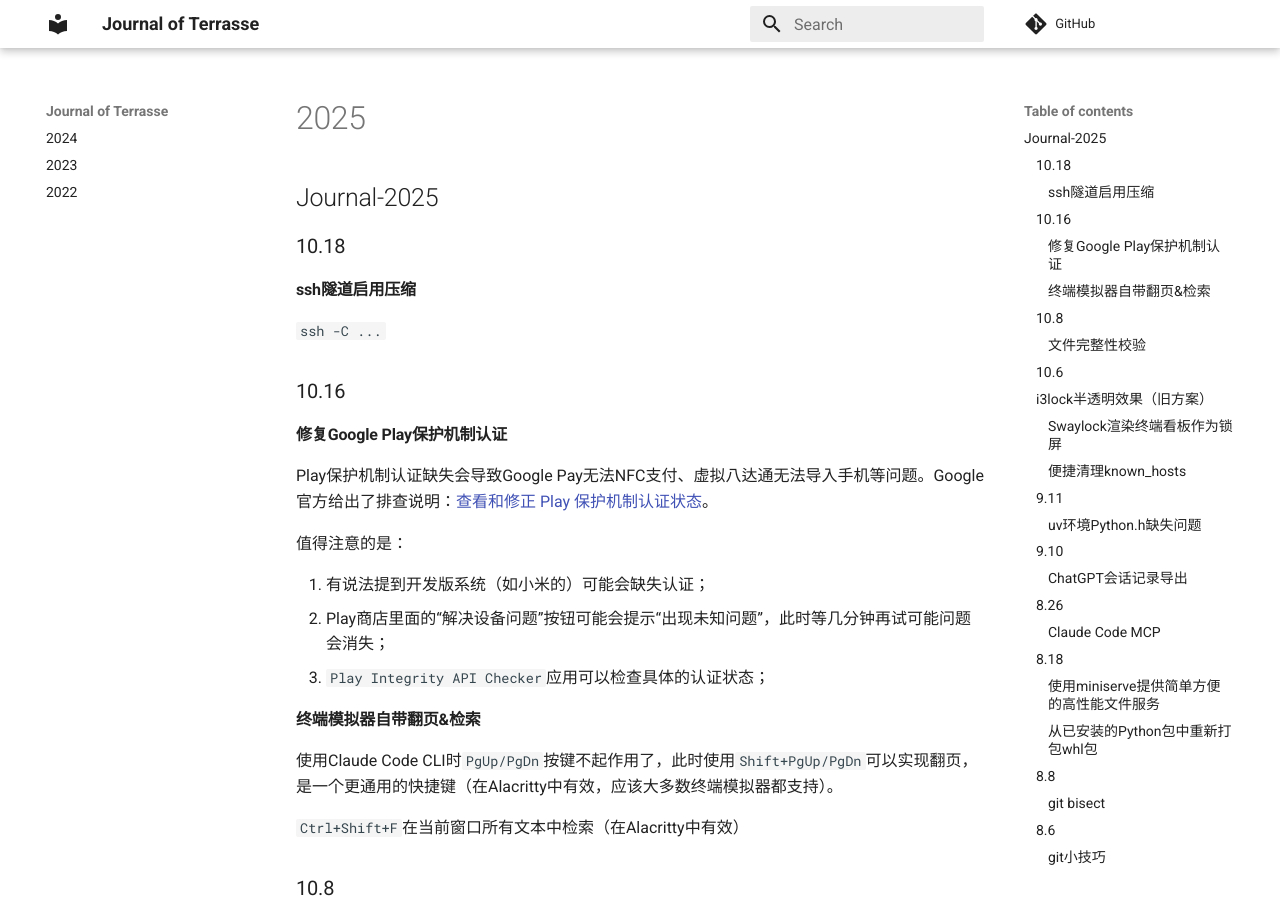
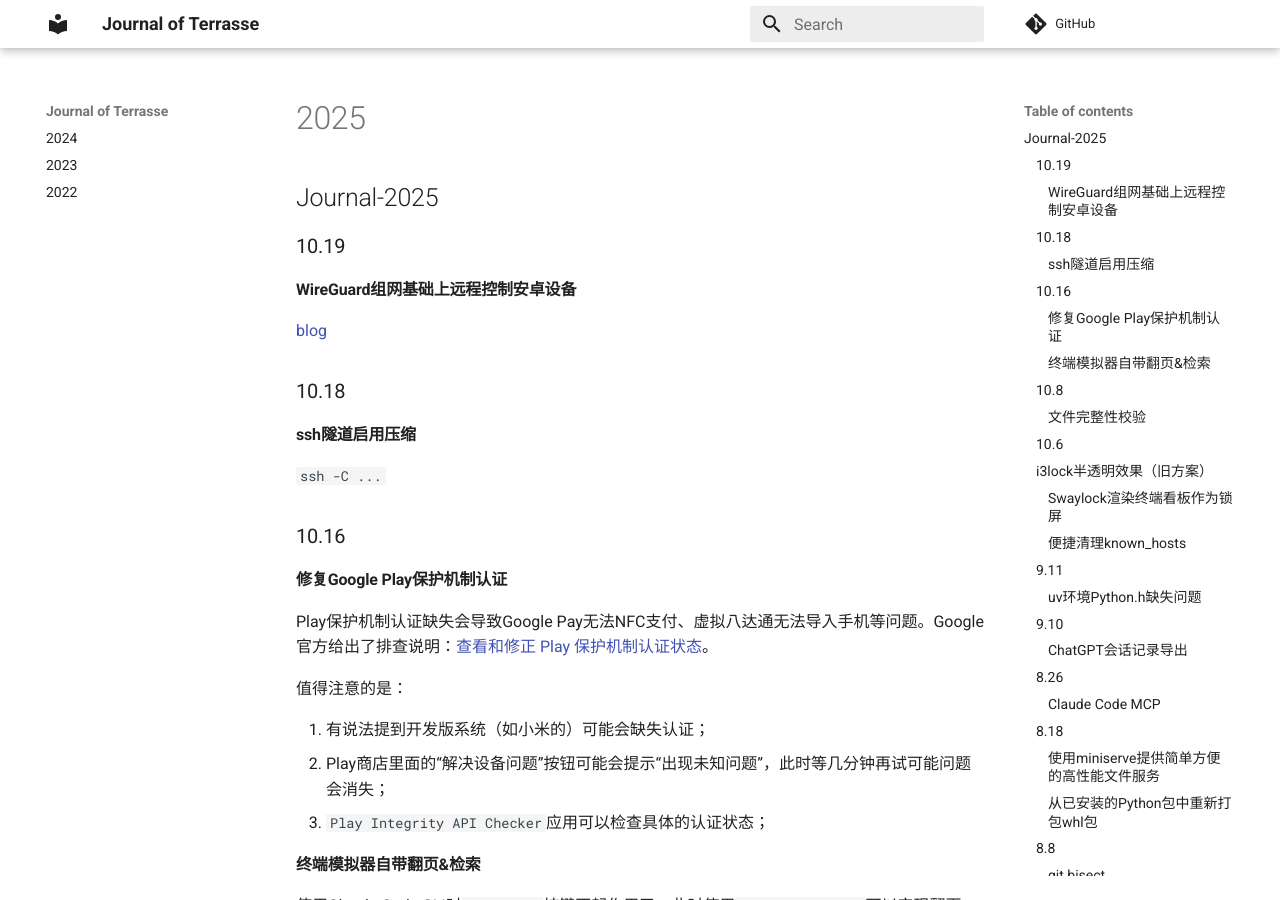
Before and after one commit to Jerry-Terrasse/journal, an MkDocs documentation site: the page built from docs/2025.md, in a window 1280 px wide and 900 px high. Built offline with MkDocs 1.6.1 and Material for MkDocs 9.7.7, drawn with Linux system fonts in a browser that asks for light colours; comment, search, counter and statistics services are not loaded.

Commit message:
update (Mon Oct 20 05:07:56 PM CST 2025)

```diff
--- a/docs/2025.md
+++ b/docs/2025.md
@@ -1,4 +1,10 @@
 ## Journal-2025
+
+### 10.19
+
+#### WireGuard组网基础上远程控制安卓设备
+
+[blog](https://www.cnblogs.com/terrasse/p/19153108/scrcpy_wg)
 
 ### 10.18
 
```
